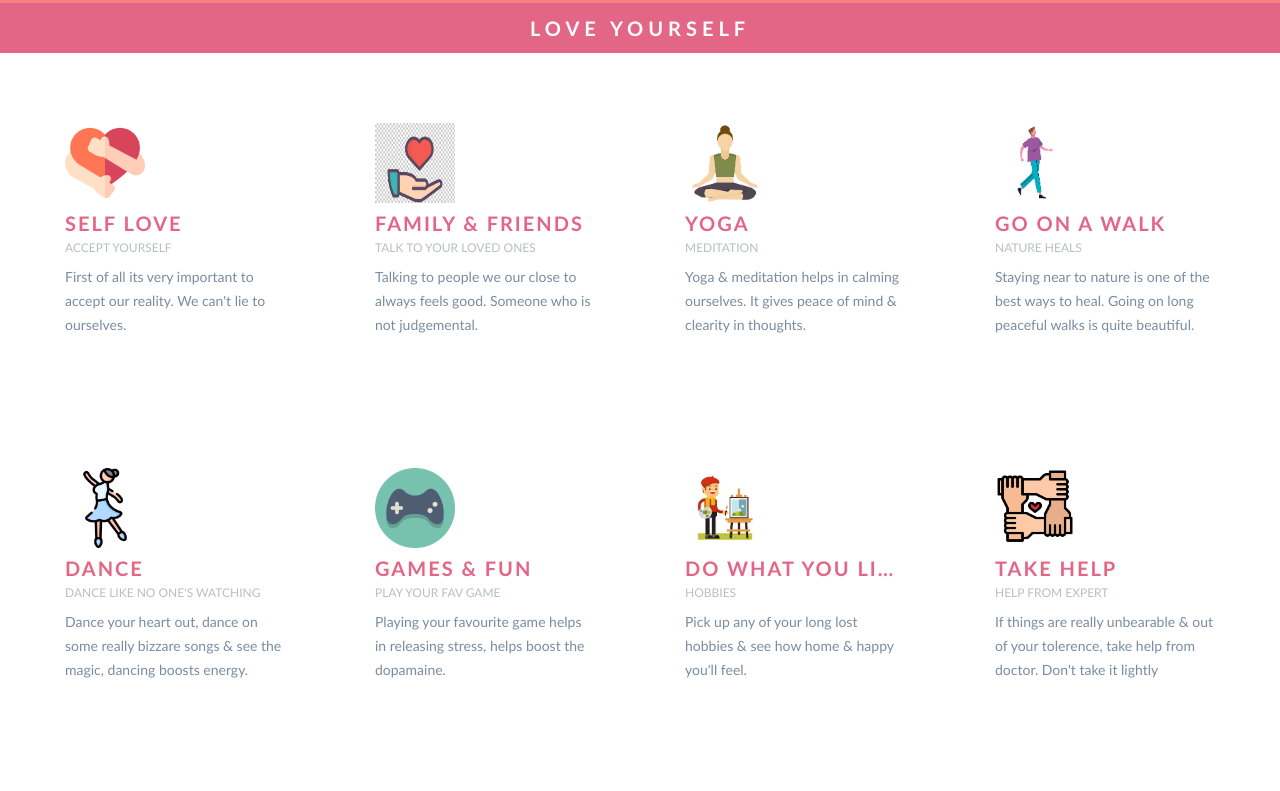
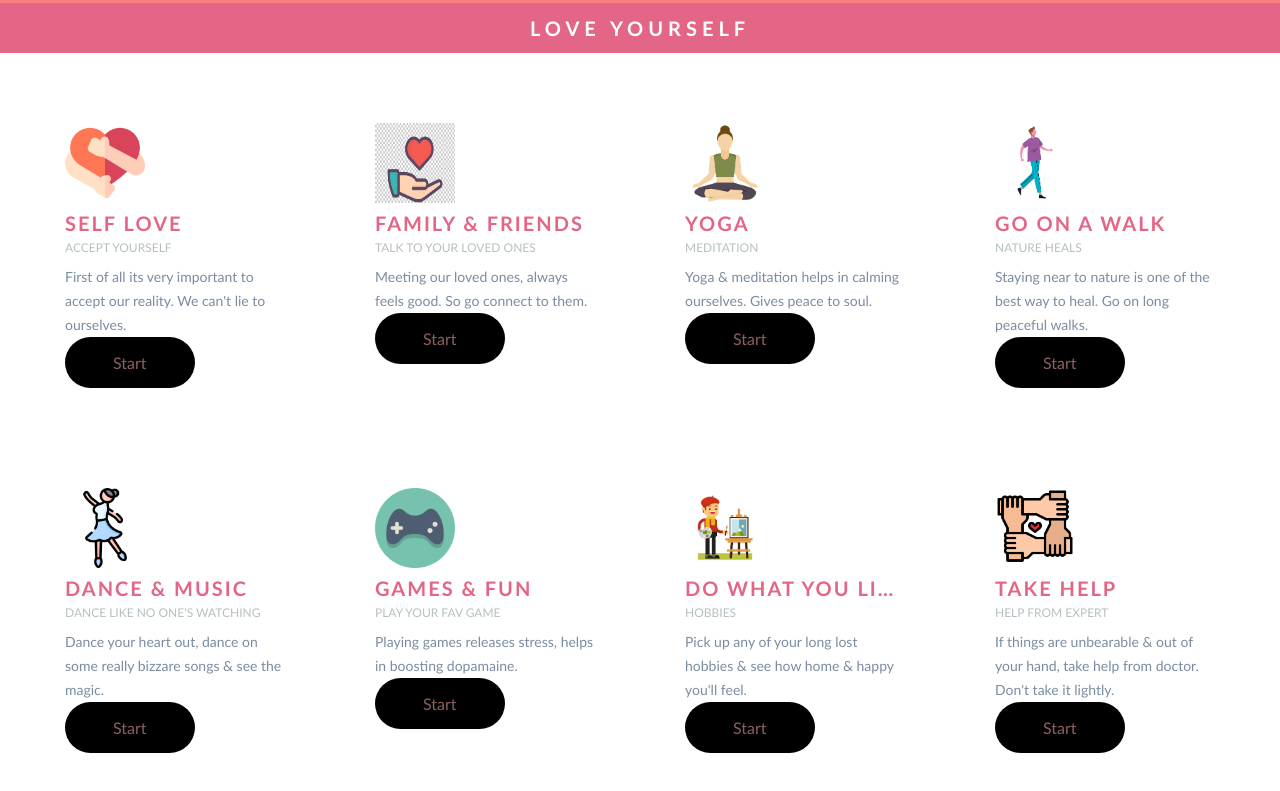
Before and after one commit to khushipy/mentalhealth-gfg-hackathon, a plain HTML site: page act.html in a window 1280 px wide. Shown: the part 77-868 px from the top of the page. Drawn offline with Linux system fonts and the light colour scheme.

Commit message:
Update act.html

```diff
--- a/act.html
+++ b/act.html
@@ -30,6 +30,10 @@
             <div class="role_name">SELF LOVE</div>
             <div class="real_name">ACCEPT YOURSELF</div>
             <div class="film">First of all its very important to accept our reality. We can't lie to ourselves.</div>
+            <button class="music"
+    onclick="window.location.href = 'https://www.forbes.com/health/mind/how-to-practice-self-love/';">
+        Start
+    </button>
           </div>
         </div>
         <div class="card_item">
@@ -37,7 +41,11 @@
             <img src="love.jpg">
             <div class="role_name">FAMILY & FRIENDS</div>
             <div class="real_name">TALK TO YOUR LOVED ONES</div>
-            <div class="film">Talking to people we our close to always feels good. Someone who is not judgemental.</div>
+            <div class="film">Meeting our loved ones, always feels good. So go connect to them.</div>
+            <button class="music"
+    onclick="window.location.href = 'https://www.mass.gov/info-details/how-do-i-talk-to-a-friend-or-family-member-about-mental-health';">
+        Start
+    </button>
           </div>
         </div>
         <div class="card_item">
@@ -45,7 +53,11 @@
             <img src="yoga.png">
             <div class="role_name">YOGA</div>
             <div class="real_name">MEDITATION</div>
-            <div class="film">Yoga & meditation helps in calming ourselves. It gives peace of mind & clearity in thoughts.</div>
+            <div class="film">Yoga & meditation helps in calming ourselves. Gives peace to soul.</div>
+            <button class="music"
+    onclick="window.location.href = 'https://jadeyoga.com/blogs/news/yoga-for-beginners-7-tips-for-starting-yoga-for-the-first-time';">
+        Start
+    </button>
           </div>
         </div>
         <div class="card_item">
@@ -53,15 +65,24 @@
             <img src="walk.png">
             <div class="role_name">GO ON A WALK</div>
             <div class="real_name">NATURE HEALS</div>
-            <div class="film">Staying near to nature is one of the best ways to heal. Going on long peaceful walks is quite beautiful.</div>
+            <div class="film">Staying near to nature is one of the best way to heal. Go on long peaceful walks.</div>
+            <button class="music"
+    onclick="window.location.href = 'https://www.google.com/search?q=places+near+me+to+go+for+a+walk&rlz=1C1ONGR_enIN1036IN1036&oq=places+&aqs=chrome.0.69i59j69i57j0i512j0i67i650l2j0i20i263i512j0i67i650j0i20i263i512j0i67i650l2.3428j0j7&sourceid=chrome&ie=UTF-8';">
+        Start
+    </button>
           </div>
         </div>
         <div class="card_item">
           <div class="card_inner">
             <img src="dance.png">
-            <div class="role_name">DANCE</div>
+            <div class="role_name">DANCE & MUSIC</div>
             <div class="real_name">DANCE LIKE NO ONE'S WATCHING</div>
-            <div class="film">Dance your heart out, dance on some really bizzare songs & see the magic, dancing boosts energy.</div>
+            <div class="film">Dance your heart out, dance on some really bizzare songs & see the magic.</div>
+            <button class="music"
+    onclick="window.location.href = 'https://open.spotify.com/';">
+        Start
+    </button>
+
           </div>
         </div>
         <div class="card_item">
@@ -69,7 +90,11 @@
             <img src="game.png">
             <div class="role_name">GAMES & FUN</div>
             <div class="real_name">PLAY YOUR FAV GAME</div>
-            <div class="film">Playing your favourite game helps in releasing stress, helps boost the dopamaine.</div>
+            <div class="film">Playing games releases stress, helps in boosting dopamaine.</div>
+            <button class="music"
+    onclick="window.location.href = 'https://www.webmd.com/mental-health/mental-health-benefits-of-video-games';">
+        Start
+    </button>
           </div>
         </div>
         <div class="card_item">
@@ -78,6 +103,10 @@
             <div class="role_name">DO WHAT YOU LIKE</div>
             <div class="real_name">HOBBIES</div>
             <div class="film">Pick up any of your long lost hobbies & see how home & happy you'll feel.</div>
+            <button class="music"
+    onclick="window.location.href = 'https://www.cnet.com/health/mental/these-8-hobbies-will-help-your-mental-health-spring-forward/';">
+        Start
+    </button>
           </div>
         </div>
         <div class="card_item">
@@ -85,7 +114,11 @@
             <img src="help.png">
             <div class="role_name">TAKE HELP </div>
             <div class="real_name"> HELP FROM EXPERT</div>
-            <div class="film">If things are really unbearable & out of your tolerence, take help from doctor. Don't take it lightly</div>
+            <div class="film">If things are unbearable & out of your hand, take help from doctor. Don't take it lightly.</div>
+            <button class="music"
+    onclick="window.location.href = 'https://www.google.com/search?q=mental+health+experts+near+me&rlz=1C1ONGR_enIN1036IN1036&oq=mental+health+experts+&aqs=chrome.2.69i57j0i512l8j0i390i650.10109j0j7&sourceid=chrome&ie=UTF-8';">
+        Start
+    </button>
           </div>
         </div>
       </div>
```
